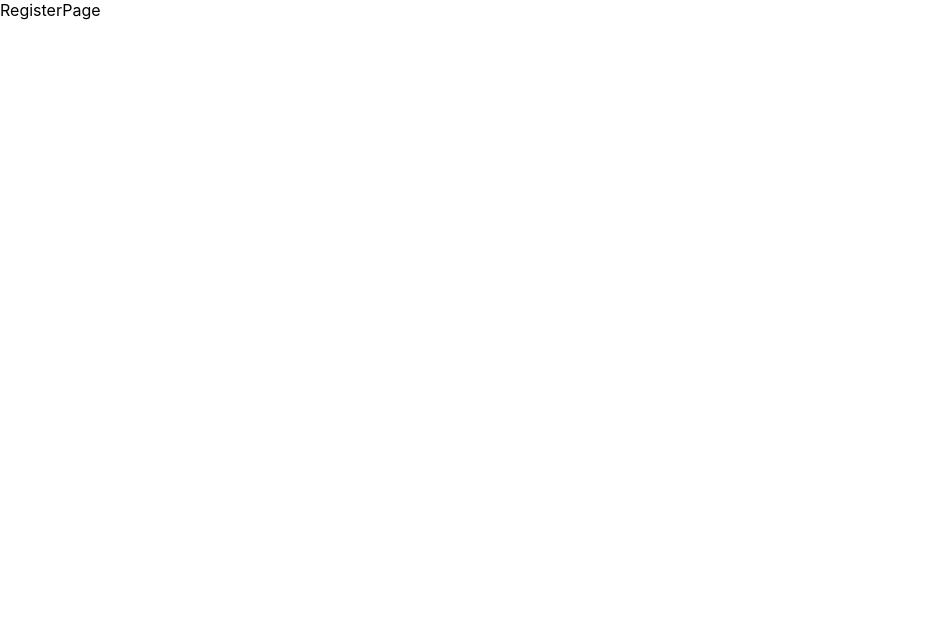
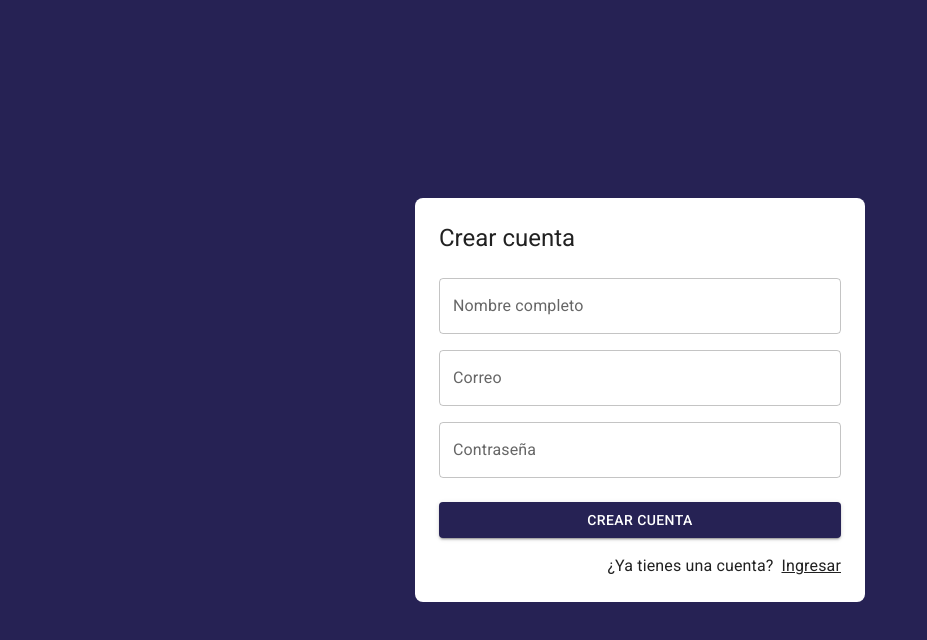
Before and after one commit to chepoluis/JournalApp, a React (Vite) app: page /auth/register in a window 1280 px wide. Shown: the top 640 px of the page, without its empty margins (0-927 px from the left). Built offline with nearby package versions, Linux system fonts and the light colour scheme.

Commit message:
login and register page

```diff
--- a/src/JournalApp.jsx
+++ b/src/JournalApp.jsx
@@ -1,13 +1,14 @@
 import React from 'react'
 import { BrowserRouter } from 'react-router-dom'
 import { AppRouter } from './router/AppRouter'
+import { AppTheme } from './theme'
 
 
 // Sitema de rutas principal de la aplicacion
 export const JournalApp = () => {
     return (
-        <>
+        <AppTheme>
             <AppRouter />
-        </>
+        </AppTheme>
     )
 }
--- /dev/null
+++ b/src/auth/layout/AuthLayout.jsx
@@ -0,0 +1,30 @@
+import { Grid, Typography } from "@mui/material"
+
+export const AuthLayout = ({ children, title = '' }) => {
+    return (
+        <Grid
+            container
+            spacing={ 0 }
+            direction="column"
+            alignItems="center"
+            justifyContent="center"
+            sx={{ minHeight: '100vh', backgroundColor: 'primary.main', padding: 4}} // Style extender, tenemos acceso al tema que definimos
+        >
+            <Grid item
+                className="box-shadow"
+                xs={ 3 } // Tamaño de la caja
+                sx={{
+                    width: { md: 450 },
+                    backgroundColor: 'white',
+                    padding: 3,
+                    borderRadius: 2 }}
+            >
+                <Typography variant="h5" sx={{ mb: 1 }}>{ title }</Typography>
+
+                { children }
+
+            </Grid>
+
+        </Grid>
+    )
+}
--- a/src/auth/pages/LoginPage.jsx
+++ b/src/auth/pages/LoginPage.jsx
@@ -1,6 +1,55 @@
+import { Link as RouterLink } from 'react-router-dom';
+import { Button, Grid, Link, TextField, Typography } from "@mui/material";
+import { Google } from '@mui/icons-material';
+import { AuthLayout } from '../layout/AuthLayout';
 
 export const LoginPage = () => {
     return (
-        <div>LoginPage</div>
+        <AuthLayout title='Login'>
+            <form>
+                <Grid container>
+                    <Grid item xs={ 12 } sx={{ mt: 2 }}>
+                        <TextField
+                            label="Correo"
+                            type="email"
+                            placeholder="correo@google.com"
+                            fullWidth
+                        />
+                    </Grid>
+
+                    <Grid item xs={ 12 } sx={{ mt: 2 }}>
+                        <TextField
+                            label="Contraseña"
+                            type="password"
+                            placeholder="Contraseña"
+                            fullWidth
+                        />
+                    </Grid>
+
+                    <Grid container spacing={ 2 } sx={{ mb: 2, mt: 1 }}>
+                        <Grid item xs={ 12 } sm={ 6 }>
+                            <Button variant="contained" fullWidth>
+                                Login
+                            </Button>
+                        </Grid>
+
+                        <Grid item xs={ 12 } sm={ 6 }>
+                            <Button variant="contained" fullWidth>
+                                <Google />
+                                <Typography sx={{ ml: 1 }}>Google</Typography>
+                            </Button>
+                        </Grid>
+                    </Grid>
+
+                    <Grid container direction='row' justifyContent='end'>
+                        <Link component={ RouterLink } color='inherit' to="/auth/register">
+                            Crear una cuenta
+                        </Link>
+
+                    </Grid>
+
+                </Grid>
+            </form>
+        </AuthLayout>
     )
 }
--- a/src/auth/pages/RegisterPage.jsx
+++ b/src/auth/pages/RegisterPage.jsx
@@ -1,6 +1,58 @@
+import { Link as RouterLink } from 'react-router-dom';
+import { Button, Grid, Link, TextField, Typography } from "@mui/material";
+import { Google } from '@mui/icons-material';
+import { AuthLayout } from '../layout/AuthLayout';
 
 export const RegisterPage = () => {
     return (
-        <div>RegisterPage</div>
+        <AuthLayout title='Crear cuenta'>
+            <form>
+                <Grid container>
+                    <Grid item xs={ 12 } sx={{ mt: 2 }}>
+                        <TextField
+                            label="Nombre completo"
+                            type="text"
+                            placeholder="Nombre Completo"
+                            fullWidth
+                        />
+                    </Grid>
+
+                    <Grid item xs={ 12 } sx={{ mt: 2 }}>
+                        <TextField
+                            label="Correo"
+                            type="email"
+                            placeholder="correo@google.com"
+                            fullWidth
+                        />
+                    </Grid>
+
+                    <Grid item xs={ 12 } sx={{ mt: 2 }}>
+                        <TextField
+                            label="Contraseña"
+                            type="password"
+                            placeholder="Contraseña"
+                            fullWidth
+                        />
+                    </Grid>
+
+                    <Grid container spacing={ 2 } sx={{ mb: 2, mt: 1 }}>
+                        <Grid item xs={ 12 }>
+                            <Button variant="contained" fullWidth>
+                                Crear cuenta
+                            </Button>
+                        </Grid>
+                    </Grid>
+
+                    <Grid container direction='row' justifyContent='end'>
+                        <Typography sx={{ mr: 1 }}>¿Ya tienes una cuenta?</Typography>
+                        <Link component={ RouterLink } color='inherit' to="/auth/login">
+                            Ingresar
+                        </Link>
+
+                    </Grid>
+
+                </Grid>
+            </form>
+        </AuthLayout>
     )
 }
--- a/src/journal/pages/JournalPage.jsx
+++ b/src/journal/pages/JournalPage.jsx
@@ -1,6 +1,8 @@
+import { Typography } from "@mui/material"
 
 export const JournalPage = () => {
     return (
-        <div>JournalPage</div>
+        // <Typography component='h1'>JournalPage</Typography> // No cambia como tal la etiqueta h1
+        <Typography variant='h1'>JournalPage</Typography>
     )
 }
--- a/src/styles.css
+++ b/src/styles.css
@@ -1,13 +1,3 @@
-body {
-  margin: 0;
-  font-family: -apple-system, BlinkMacSystemFont, 'Segoe UI', 'Roboto', 'Oxygen',
-    'Ubuntu', 'Cantarell', 'Fira Sans', 'Droid Sans', 'Helvetica Neue',
-    sans-serif;
-  -webkit-font-smoothing: antialiased;
-  -moz-osx-font-smoothing: grayscale;
+.box-shadow {
+  box-shadow: 0px 5px 5px rgba((0), 0, 0, 0.2);
 }
-
-code {
-  font-family: source-code-pro, Menlo, Monaco, Consolas, 'Courier New',
-    monospace;
-}
--- /dev/null
+++ b/src/theme/AppTheme.jsx
@@ -0,0 +1,16 @@
+import { ThemeProvider } from "@emotion/react";
+import CssBaseline from '@mui/material/CssBaseline';
+import { purpleTheme } from "./";
+
+
+
+export const AppTheme = ({ children } ) => {
+  return (
+    <ThemeProvider theme={ purpleTheme }>
+        {/* CssBaseline kickstart an elegant, consistent, and simple baseline to build upon. */}
+        <CssBaseline />
+
+        { children }
+    </ThemeProvider>
+  )
+}
--- /dev/null
+++ b/src/theme/index.js
@@ -0,0 +1,2 @@
+export * from './AppTheme';
+export * from './purpleTheme';
--- /dev/null
+++ b/src/theme/purpleTheme.js
@@ -0,0 +1,16 @@
+import { createTheme } from "@mui/material";
+import { red } from "@mui/material/colors";
+
+export const purpleTheme = createTheme({
+    palette: {
+        primary: {
+            main: '#262254'
+        },
+        secondary: {
+            main: '#543884'
+        },
+        error: {
+            main: red.A400
+        }
+    }
+})
```
